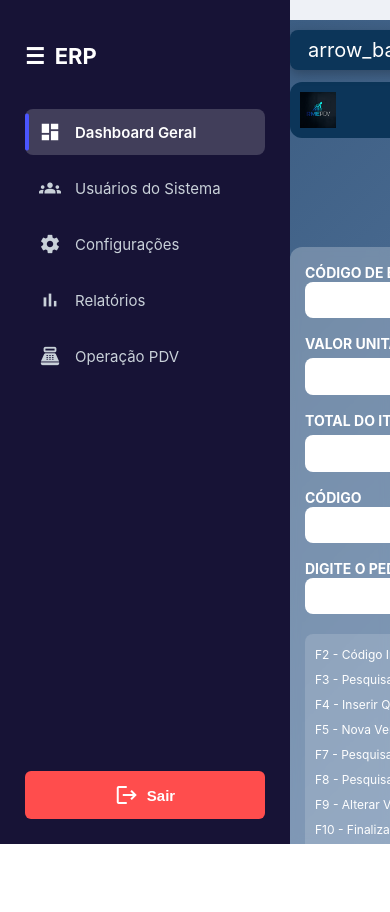
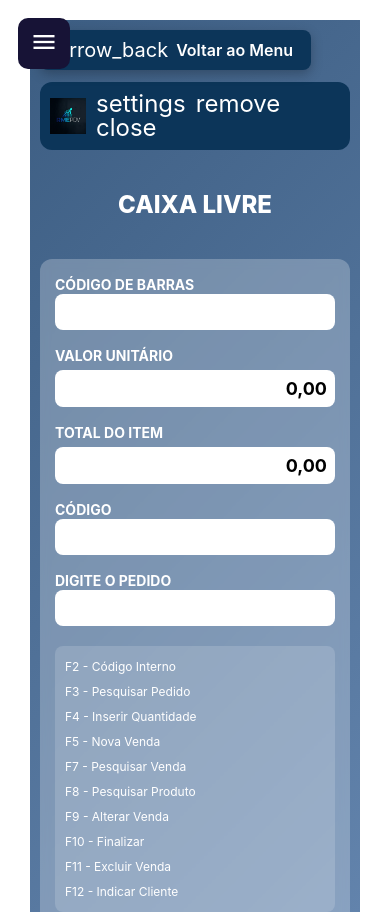
Before and after one commit to gildevson/SystemPDVFrontEnd, an Angular app: page /menu/dashboard in a window 390 px wide. Shown: the top 912 px of the page. Before the commit the page ends 844 px from the top, so only its background shows below. Built offline with nearby package versions, Linux system fonts and the light colour scheme; sample sign-in values are in the browser's storage; a web font is replaced by a local one.

Commit message:
Adicionand tela de usuarios

```diff
--- a/src/app/pages/CadastrarnovoUsuario/CadastrarnovoUsuario.component.css
+++ b/src/app/pages/CadastrarnovoUsuario/CadastrarnovoUsuario.component.css
@@ -20,7 +20,7 @@
 }
 
 /* ================================
-   MODAL CONTAINER (cartão principal)
+   MODAL CONTAINER
 ================================ */
 .container {
   width: 480px;
@@ -28,13 +28,13 @@
   background: #ffffff;
   border-radius: 22px;
 
-  /* sombra premium */
   box-shadow:
     0 25px 55px rgba(0,0,0,0.22),
     0 8px 18px rgba(0,0,0,0.08);
 
   animation: modalEnter 0.28s cubic-bezier(0.23, 1, 0.32, 1);
   font-family: 'Inter', sans-serif;
+  position: relative;
 }
 
 @keyframes modalEnter {
@@ -56,14 +56,28 @@ h2 {
 /* ================================
    INPUTS
 ================================ */
+.form-group {
+  display: flex;
+  flex-direction: column;
+  margin-bottom: 16px;
+}
+
+label {
+  font-size: 14px;
+  font-weight: 600;
+  margin-bottom: 5px;
+  color: #333;
+}
+
 input {
-  width: 100%;
+  width: 91%;
   padding: 14px;
   border-radius: 12px;
   border: 1px solid #d7d7dd;
   background: #fafafa;
-  margin-bottom: 18px;
   font-size: 15px;
+  margin-top: 10px;
+
   transition: 0.25s ease;
 }
 
@@ -101,19 +115,8 @@ input:focus {
 }
 
 /* ================================
-   MENSAGENS
+   FECHAR
 ================================ */
-.erro, .sucesso {
-  margin-top: 18px;
-  text-align: center;
-  font-weight: 600;
-  font-size: 15px;
-}
-
-.erro { color: #ff3b3b; }
-.sucesso { color: #10b76f; }
-
-
 .btn-close {
   position: absolute;
   top: 12px;
@@ -141,3 +144,76 @@ input:focus {
   background: #e2e2ee;
   transform: scale(1.1);
 }
+
+/* ================================
+   MENSAGENS
+================================ */
+.erro, .sucesso {
+  margin-top: 18px;
+  text-align: center;
+  font-weight: 600;
+  font-size: 15px;
+}
+
+.erro { color: #ff3b3b; }
+.sucesso { color: #10b76f; }
+
+/* ============================================================
+   🚀 RESPONSIVIDADE PROFISSIONAL (smartphones)
+============================================================ */
+@media (max-width: 600px) {
+
+  .container {
+    width: 92%;               /* 🔥 ajusta ao mobile */
+    padding: 28px 22px;
+    border-radius: 18px;
+  }
+
+  h2 {
+    font-size: 22px;
+    margin-bottom: 20px;
+  }
+
+  input {
+    padding: 12px;
+    font-size: 14px;
+  }
+
+  .btn {
+    padding: 13px;
+    font-size: 15px;
+  }
+
+  .btn-close {
+    width: 32px;
+    height: 32px;
+    font-size: 16px;
+    top: 10px;
+    right: 10px;
+  }
+}
+
+/* ============================================================
+   MINI MOBILE (iPhone SE, Galaxy Mini)
+============================================================ */
+@media (max-width: 380px) {
+
+  .container {
+    width: 94%;
+    padding: 24px 18px;
+  }
+
+  h2 {
+    font-size: 20px;
+  }
+
+  input {
+    font-size: 13px;
+    padding: 10px;
+  }
+
+  .btn {
+    font-size: 14px;
+    padding: 12px;
+  }
+}
--- a/src/app/pages/CadastrarnovoUsuario/CadastrarnovoUsuario.component.html
+++ b/src/app/pages/CadastrarnovoUsuario/CadastrarnovoUsuario.component.html
@@ -1,6 +1,5 @@
 <div class="container" (click)="$event.stopPropagation()">
 
-  <!-- Botão fechar -->
   <button class="btn-close" (click)="fechar.emit()">✕</button>
 
   <h2>Cadastrar Usuário</h2>
--- a/src/app/pages/menu/menu.component.css
+++ b/src/app/pages/menu/menu.component.css
@@ -1,43 +1,112 @@
 /* ============================
-   BASE DO LAYOUT
+   BOTÃO HAMBÚRGUER
 ============================ */
-.layout {
-  display: flex;
-  height: 100vh;
-  width: 100%;
-  background: #eef1f6;
-  font-family: 'Inter', sans-serif;
-  overflow-x: hidden;
+.hamburger-btn {
+  position: fixed;
+  top: 18px;
+  left: 18px;
+  z-index: 200;
+  background: #171336;
+  color: #fff;
+  border: none;
+  padding: 10px 12px;
+  border-radius: 10px;
+  cursor: pointer;
+  display: none; /* aparece apenas no mobile */
 }
+
+.hamburger-btn .material-icons {
+  font-size: 28px;
+}
+
+
+/* ============================
+   OVERLAY (FUNDO ESCURO)
+============================ */
+.overlay {
+  position: fixed;
+  inset: 0;
+  background: rgba(0,0,0,0.55);
+  backdrop-filter: blur(2px);
+  opacity: 0;
+  visibility: hidden;
+  transition: 0.25s;
+  z-index: 150;
+}
+
+.overlay.visible {
+  opacity: 1;
+  visibility: visible;
+}
+
 
 /* ============================
    SIDEBAR
 ============================ */
 .sidebar {
   position: fixed;
+  top: 0;
   left: 0;
-  top: 0;
   bottom: 0;
   width: 240px;
+  padding: 25px;
   background: #171336;
-  padding: 25px;
   color: #fff;
   display: flex;
   flex-direction: column;
-  z-index: 100;
+  z-index: 180;
+  transform: translateX(0);
+  transition: transform 0.3s ease;
 }
 
-/* LOGO */
-.logo {
-  font-size: 22px;
-  font-weight: 700;
-  display: flex;
-  align-items: center;
-  gap: 10px;
-  margin-bottom: 40px;
+/* MOBILE: sidebar fechada */
+.sidebar.open {
+  transform: translateX(0);
 }
 
-/* MENU LIST */
+/* ============================
+   DESKTOP
+============================ */
+@media (min-width: 900px) {
+  .hamburger-btn {
+    display: none;
+  }
+
+  .sidebar {
+    transform: translateX(0) !important; /* sempre visível */
+  }
+
+  .main-content {
+    margin-left: 260px;
+  }
+}
+
+/* ============================
+   MOBILE
+============================ */
+@media (max-width: 899px) {
+  .hamburger-btn {
+    display: block; /* mostra botão */
+  }
+
+  .sidebar {
+    transform: translateX(-105%); /* escondido */
+  }
+
+  .sidebar.open {
+    transform: translateX(0); /* visível */
+  }
+
+  .main-content {
+    margin-left: 0 !important;
+    padding: 20px;
+  }
+}
+
+
+/* ============================
+   MENU ITEM (SEU PADRÃO)
+============================ */
 .menu-list {
   flex: 1;
   display: flex;
@@ -54,35 +123,12 @@
   cursor: pointer;
   color: #c9d1d9;
   transition: 0.25s;
-  font-size: 15px;
   position: relative;
-}
-
-.menu-icon {
-  font-size: 22px;
-}
-
-/* Indicador Lateral */
-.menu-item::before {
-  content: "";
-  position: absolute;
-  left: 0;
-  top: 50%;
-  transform: translateY(-50%);
-  height: 0%;
-  width: 4px;
-  background: #4a55ff;
-  border-radius: 12px;
-  transition: 0.3s;
 }
 
 .menu-item:hover {
   background: #1f1a42;
   color: #fff;
-}
-
-.menu-item:hover::before {
-  height: 80%;
 }
 
 .active-item {
@@ -91,38 +137,88 @@
   font-weight: 600;
 }
 
+/* Indicador lateral */
+.menu-item::before {
+  content: "";
+  position: absolute;
+  left: 0;
+  width: 4px;
+  height: 0%;
+  background: #4a55ff;
+  border-radius: 12px;
+  transition: 0.2s;
+}
+
+.menu-item:hover::before,
 .active-item::before {
   height: 80%;
 }
 
-/* BOTÃO SAIR */
+
+/* ============================
+   BOTÃO SAIR
+============================ */
 .logout-btn {
-  width: 100%;
+  margin-top: auto;
   padding: 12px;
+  background: #ff4d4d;
   border: none;
   border-radius: 6px;
-  font-size: 15px;
-  font-weight: 600;
-  background: #ff4d4d;
+  cursor: pointer;
   color: #fff;
-  cursor: pointer;
-  transition: 0.2s;
   display: flex;
   align-items: center;
   justify-content: center;
-  gap: 8px;
+  gap: 6px;
+  transition: 0.25s;
 }
 
 .logout-btn:hover {
   background: #e63a3a;
 }
 
+
 /* ============================
-   ÁREA PRINCIPAL
+   MAIN
 ============================ */
 .main-content {
+  width: 100%;
+  transition: 0.3s;
+  padding: 20px;
+}
+
+
+.logo {
+  display: flex;
+  align-items: center;
+  gap: 12px;
+  margin-bottom: 40px;
+  color: #fff;
+  font-size: 22px;
+  font-weight: 700;
+}
+
+.logo-img {
+  width: 40px;
+  height: 40px;
+  object-fit: contain;
+  border-radius: 8px;
+}
+
+
+.layout {
+  display: flex;
+  width: 100%;
+  min-height: 100vh;
+}
+
+.sidebar {
+  width: 250px;
+  flex-shrink: 0;
+}
+
+.main-content {
   flex: 1;
-  padding: 20px;
-  margin-left: 260px; /* Sidebar fixa */
-  transition: margin-left 0.3s ease;
+  padding: 20px 30px;
+  overflow-x: hidden;
 }
--- a/src/app/pages/menu/menu.component.html
+++ b/src/app/pages/menu/menu.component.html
@@ -1,19 +1,30 @@
+<!-- BOTÃO HAMBÚRGUER -->
+<button class="hamburger-btn" (click)="toggleSidebar()">
+  <span *ngIf="!isSidebarOpen" class="material-icons">menu</span>
+  <span *ngIf="isSidebarOpen" class="material-icons">close</span>
+</button>
+
+<!-- OVERLAY ESCURECIDO NO MOBILE -->
+<div class="overlay" [class.visible]="isSidebarOpen" (click)="toggleSidebar()"></div>
+
 <div class="layout">
 
-  <!-- MENU LATERAL -->
-  <aside class="sidebar">
-    <h2 class="logo">
-      <span class="logo-icon">☰</span> ERP
-    </h2>
+  <!-- SIDEBAR -->
+  <aside class="sidebar" [class.open]="isSidebarOpen">
+
+    <!-- LOGO CORRETA -->
+    <div class="logo">
+      <img src="../../../assets/logo.png" class="logo-img" />
+      <span>MySystem</span>
+    </div>
 
     <nav class="menu-list">
       <div
+        *ngFor="let item of menuItems"
         class="menu-item"
-        *ngFor="let item of menuItems"
-        [routerLink]="['/menu', item.rota]"
         routerLinkActive="active-item"
-        [routerLinkActiveOptions]="{ exact: false }">
-
+        (click)="navegar(item.rota)"
+      >
         <span class="material-icons menu-icon">{{ item.icone }}</span>
         <span class="menu-text">{{ item.nome }}</span>
       </div>
@@ -23,6 +34,7 @@
       <span class="material-icons">logout</span>
       Sair
     </button>
+
   </aside>
 
   <!-- CONTEÚDO PRINCIPAL -->
--- a/src/app/pages/menu/menu.component.ts
+++ b/src/app/pages/menu/menu.component.ts
@@ -36,4 +36,11 @@ export class MenuComponent {
     localStorage.removeItem('token');
     this.router.navigate(['/']);
   }
+
+  isSidebarOpen = false;
+
+  toggleSidebar() {
+  this.isSidebarOpen = !this.isSidebarOpen;
+  }
+
 }
```
Also changed, not shown: src/app/pages/listaDeUsuarios/ListaDeUsuarios.component.css (+266 -126 lines), src/app/pages/listaDeUsuarios/ListaDeUsuarios.component.html (line endings or trailing spaces).
